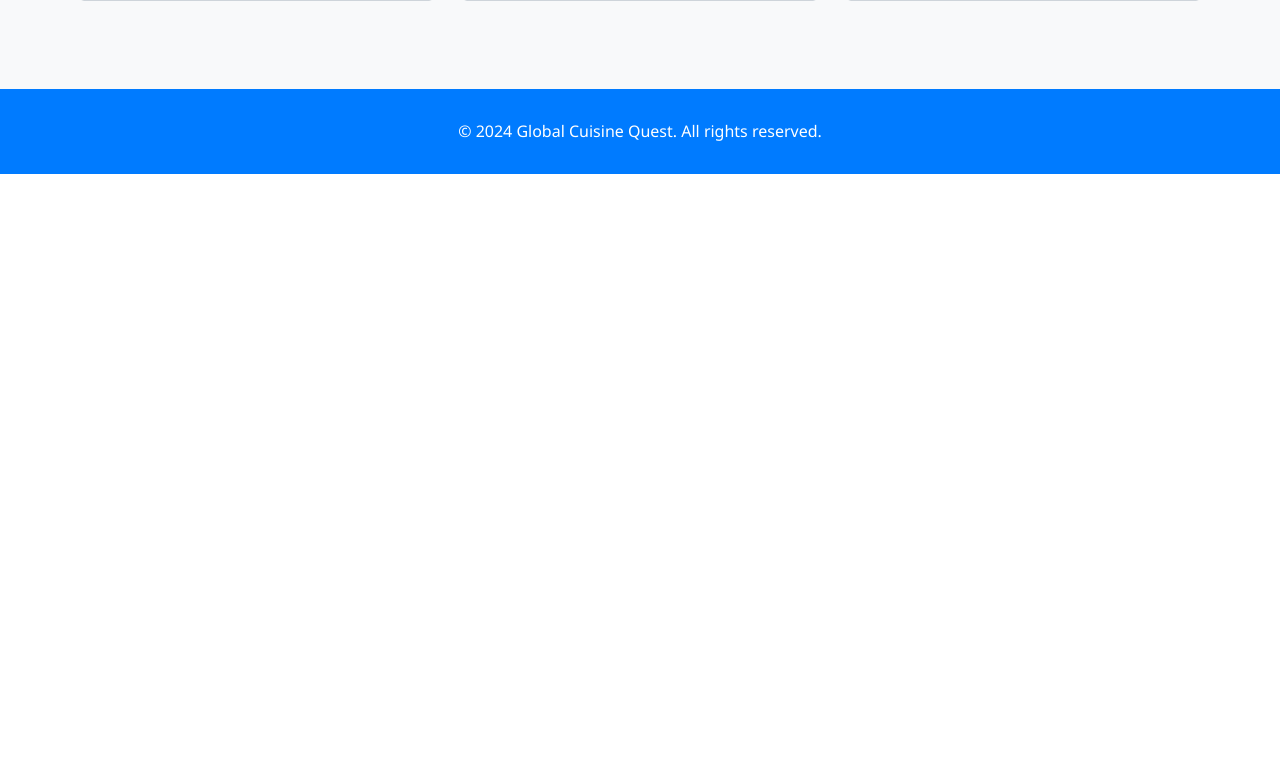
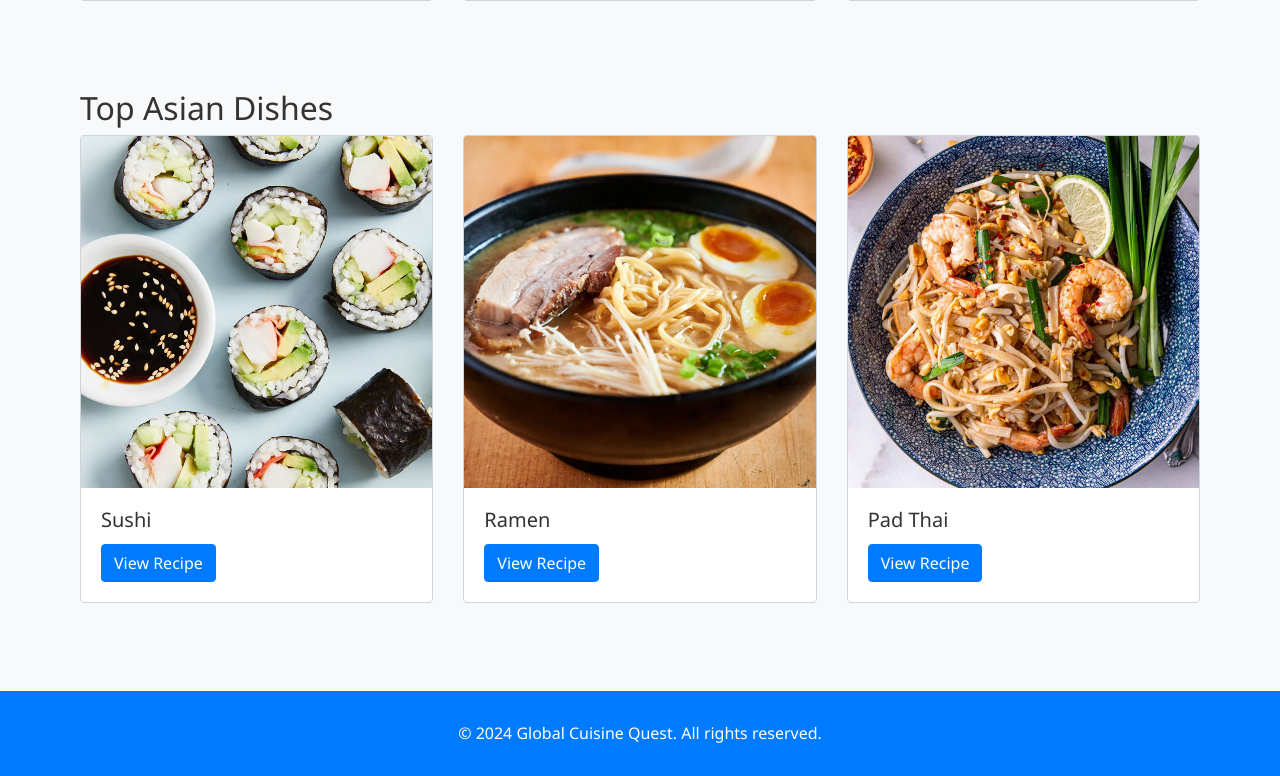
Before and after one commit to aceiicle/Global-Cuisine-Quest, a Flask app: page / in a window 1280 px wide. Shown: the part 1080-1856 px from the top of the page. Before the commit the page ends 1254 px from the top, so only its background shows below. Run offline with Flask 3, Linux system fonts and the light colour scheme; some libraries are stand-ins or nearby versions.

Commit message:
Added "Top Asian Dishes"

```diff
--- a/globalcuisine/templates/index.html
+++ b/globalcuisine/templates/index.html
@@ -63,5 +63,39 @@
         </div>
     </div>
 </div>
+<div class="container">
+    <div class="recipe-gallery mt-4">
+        <h2>Top Asian Dishes</h2>
+        <div class="row">
+            <div class="col-md-4 mb-4">
+                <div class="card">
+                    <img class="card-img-top" src="static/images/sushi.png" alt="Sushi">
+                    <div class="card-body">
+                        <h5 class="card-title">Sushi</h5>
+                        <a href="recipe4.html" class="btn btn-primary">View Recipe</a>
+                    </div>
+                </div>
+            </div>
+            <div class="col-md-4 mb-4">
+                <div class="card">
+                    <img class="card-img-top" src="static/images/ramen.png" alt="Ramen">
+                    <div class="card-body">
+                        <h5 class="card-title">Ramen</h5>
+                        <a href="recipe5.html" class="btn btn-primary">View Recipe</a>
+                    </div>
+                </div>
+            </div>
+            <div class="col-md-4 mb-4">
+                <div class="card">
+                    <img class="card-img-top" src="static/images/pad-thai.png" alt="Pad Thai">
+                    <div class="card-body">
+                        <h5 class="card-title">Pad Thai</h5>
+                        <a href="recipe6.html" class="btn btn-primary">View Recipe</a>
+                    </div>
+                </div>
+            </div>
+        </div>
+    </div>
+</div>
 
 {% endblock %}
```
Also changed, not shown: globalcuisine/static/images/pad-thai.png (added), globalcuisine/static/images/ramen.png (added), globalcuisine/static/images/sushi.png (added).
